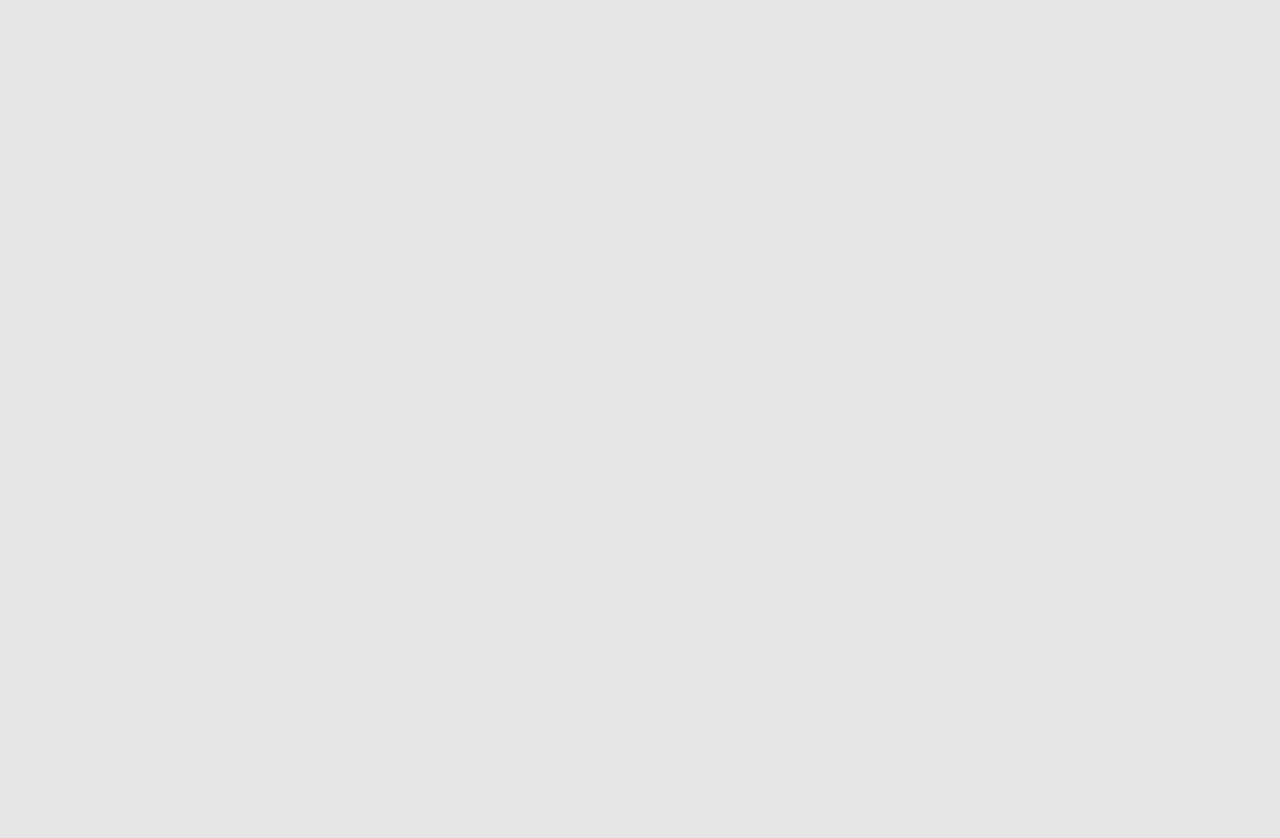
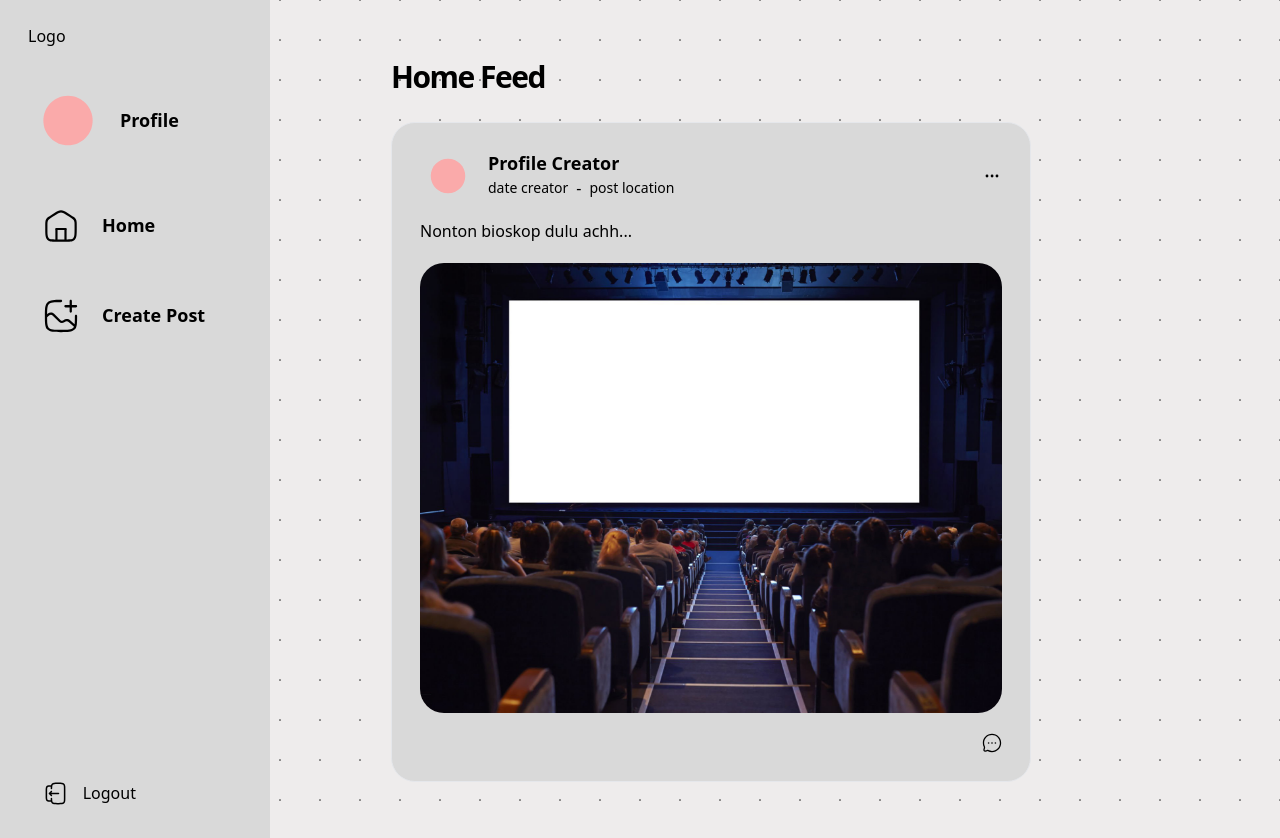
Before and after one commit to dotarsojat69/social-media-app, a React (Vite) app: page /home in a window 1280 px wide. Before the commit this address had no page. Before the commit the page ends 800 px from the top, so only its background shows below. Built offline with nearby package versions, Linux system fonts and the light colour scheme.

Commit message:
feat: progress slicing

```diff
--- a/src/components/LeftSidebar.tsx
+++ b/src/components/LeftSidebar.tsx
@@ -7,13 +7,13 @@ const LeftSidebar = () => {
   const navigate = useNavigate();
 
   const handleLogout = () => {
-    navigate("/landing-page/login");
+    navigate("/");
   };
 
   return (
     <nav className='leftsidebar'>
       <div className="flex flex-col gap-11">
-        <Link to="/" className="flex gap-3 items-center text-bold text-black">
+        <Link to="/home" className="flex gap-3 items-center text-bold text-black">
             Logo
         </Link>
 
@@ -27,7 +27,7 @@ const LeftSidebar = () => {
         </Link>
 
         <ul className='flex flex-col gap-6'>
-          <Link to="/" className='flex gap-6 items-center p-4'>
+          <Link to="/home" className='flex gap-6 items-center p-4'>
             <img src="/assets/icons/home.svg" alt="home" className="hover:red-600" />
             <p className='body-bold text-black'>
               Home
--- a/src/components/landing-page-modal.tsx
+++ /dev/null
@@ -1,51 +0,0 @@
-import React, { useEffect, useRef } from "react";
-
-interface Props {
-  children: React.ReactNode;
-  show: boolean;
-  onClose: () => void;
-}
-
-const Modal = ({ children, show, onClose }: Props) => {
-  const modalRef = useRef<HTMLDivElement>(null);
-
-  useEffect(() => {
-
-    const handleClickOutside = (event: MouseEvent) => {
-      if (
-        modalRef.current &&
-        !modalRef.current.contains(event.target as Node)
-      ) {
-        onClose();
-        console.log("Clicked outside the modal");
-      }
-    };
-
-    if (show) {
-      document.addEventListener("mousedown", handleClickOutside);
-    } else {
-      document.removeEventListener("mousedown", handleClickOutside);
-    }
-
-    return () => {
-      document.removeEventListener("mousedown", handleClickOutside);
-    };
-  }, [show, onClose]);
-
-  return (
-    <>
-      {show && (
-        <div className="fixed inset-0 z-50 flex items-center justify-center bg-black bg-opacity-50">
-          <div
-            ref={modalRef}
-            className="w-full h-full flex items-center justify-center"
-          >
-            {children}
-          </div>
-        </div>
-      )}
-    </>
-  );
-};
-
-export default Modal;
--- a/src/pages/DetailPost.tsx
+++ b/src/pages/DetailPost.tsx
@@ -1,9 +1,12 @@
-
 
 const DetailPost = () => {
   return (
-    <div>
-      DetailPost
+    <div className="w-full flex flex-col items-center gap-8">
+      <div className="post_details-container">
+      <div className="post_details-card">
+
+      </div>
+      </div>
     </div>
   )
 }
--- a/src/pages/Home.tsx
+++ b/src/pages/Home.tsx
@@ -2,6 +2,7 @@ import PostCard from "@/components/PostCard"
 
 const Home = () => {
   return (
+
     <div className="flex flex-1">
       <div className="home-container">
         <div className="home-posts">
@@ -12,6 +13,7 @@ const Home = () => {
         </div>
       </div>
     </div>
+
   )
 }
 
--- a/src/pages/landing-page/index.tsx
+++ b/src/pages/landing-page/index.tsx
@@ -51,7 +51,7 @@ const Index = () => {
                 type="submit"
                 asChild
               >
-                <Link to="/">Sign Up</Link>
+                <Link to="/home">Sign Up</Link>
               </Button>
               <hr className="w-1/2 h-px bg-gray-300 border-0" />
               <div className="flex flex-row text-sm gap-1 justify-center">
@@ -61,7 +61,7 @@ const Index = () => {
                   variant="link"
                   asChild
                 >
-                  <Link to="/landing-page/login">Sign In</Link>
+                  <Link to="/home">Sign In</Link>
                 </Button>
               </div>
             </form>
--- a/src/routes/index.tsx
+++ b/src/routes/index.tsx
@@ -1,35 +1,53 @@
-import { Route, Routes } from "react-router-dom";
+import { createBrowserRouter, RouterProvider } from 'react-router-dom';
 
-import Layout from "@/components/Layout";
-import Home from "@/pages/Home";
-import DetailPost from "@/pages/DetailPost";
-import Login from "@/pages/landing-page/login";
-import Register from "@/pages/landing-page/register";
-import Index from "@/pages/landing-page";
-import CreatePost from "@/pages/CreatePost";
+import Home from '@/pages/Home';
+import Index from '@/pages/landing-page/index';
+import Register from '@/pages/landing-page/register';
+import Login from '@/pages/landing-page/login';
+import CreatePost from '@/pages/CreatePost';
+import Layout from '@/components/Layout';
+import DetailPost from '@/pages/DetailPost';
+
+
+const router = createBrowserRouter([
+  {
+    path: "/",
+    element: <Index />,
+  },
+  {
+    element: <Layout />,
+    children: [
+      {
+        path: "/home",
+        element: <Home />,
+      },
+      {
+        path: "/landing-page/register",
+        element: <Register />,
+      },
+      {
+        path: "/landing-page/login",
+        element: <Login />,
+      },
+      // {
+      //   path: "/profile",
+      //   element: <Profile />,
+      // },
+      {
+        path: "/create-post",
+        element: <CreatePost />,
+      },
+      {
+        path: "/detail-post",
+        element: <DetailPost />,
+      },
+    ],
+    },
+    ]);
+
 
 const App = () => {
-  return (
-    <main className="flex h-screen">
-      <Routes>
-        {/* public */}
-        <Route element={<Index />}>
-        <Route path="/landing-page/login" element={<Login />} />
-        <Route path="/landing-page/register" element={<Register />} />
+  return <RouterProvider router={router} />;
+};
 
-        </Route>
-        {/* private */}
-        <Route element={<Layout />}>
-
-        <Route index element={<Home />}/>
-        <Route path="/create-post/" element={<CreatePost />} />
-        <Route path="/detail-post/" element={<DetailPost />} />
-
-        </Route>
-      </Routes>
-
-    </main>
-  )
-}
-
-export default App
+export default App;
--- a/src/styles/globals.css
+++ b/src/styles/globals.css
@@ -1,16 +1,68 @@
-@import url("https://fonts.googleapis.com/css2?family=Inter:wght@400;500;600;700;800&display=swap");
-
 @tailwind base;
 @tailwind components;
 @tailwind utilities;
 
 @layer base {
-  * {
-    @apply box-border list-none p-0 m-0 scroll-smooth;
+  :root {
+    --background: 0 0% 100%;
+    --foreground: 224 71.4% 4.1%;
+
+    --card: 0 0% 100%;
+    --card-foreground: 224 71.4% 4.1%;
+
+    --popover: 0 0% 100%;
+    --popover-foreground: 224 71.4% 4.1%;
+
+    --primary: 220.9 39.3% 11%;
+    --primary-foreground: 210 20% 98%;
+
+    --secondary: 220 14.3% 95.9%;
+    --secondary-foreground: 220.9 39.3% 11%;
+
+    --muted: 220 14.3% 95.9%;
+    --muted-foreground: 220 8.9% 46.1%;
+
+    --accent: 220 14.3% 95.9%;
+    --accent-foreground: 220.9 39.3% 11%;
+
+    --destructive: 0 84.2% 60.2%;
+    --destructive-foreground: 210 20% 98%;
+
+    --border: 220 13% 91%;
+    --input: 220 13% 91%;
+    --ring: 224 71.4% 4.1%;
+
+    --radius: 0.5rem;
   }
 
-  body {
-    @apply bg-dark-1 text-black min-h-screen font-inter;
+  .dark {
+    --background: 224 71.4% 4.1%;
+    --foreground: 210 20% 98%;
+
+    --card: 224 71.4% 4.1%;
+    --card-foreground: 210 20% 98%;
+
+    --popover: 224 71.4% 4.1%;
+    --popover-foreground: 210 20% 98%;
+
+    --primary: 210 20% 98%;
+    --primary-foreground: 220.9 39.3% 11%;
+
+    --secondary: 215 27.9% 16.9%;
+    --secondary-foreground: 210 20% 98%;
+
+    --muted: 215 27.9% 16.9%;
+    --muted-foreground: 217.9 10.6% 64.9%;
+
+    --accent: 215 27.9% 16.9%;
+    --accent-foreground: 210 20% 98%;
+
+    --destructive: 0 62.8% 30.6%;
+    --destructive-foreground: 210 20% 98%;
+
+    --border: 215 27.9% 16.9%;
+    --input: 215 27.9% 16.9%;
+    --ring: 216 12.2% 83.9%;
   }
 }
 
@@ -219,7 +271,7 @@
 
     /* Left sidebar */
     .leftsidebar {
-    @apply hidden md:flex px-7 py-6 flex-col justify-between min-w-[270px] bg-dark-2;
+      @apply hidden md:flex sticky px-7 py-6 flex-col justify-between min-w-[270px] bg-dark-2;
     }
 
     .leftsidebar-link {
```
Also changed, not shown: src/main.tsx (+9 -6 lines). Lines whose indentation alone changed are shown as unchanged.
